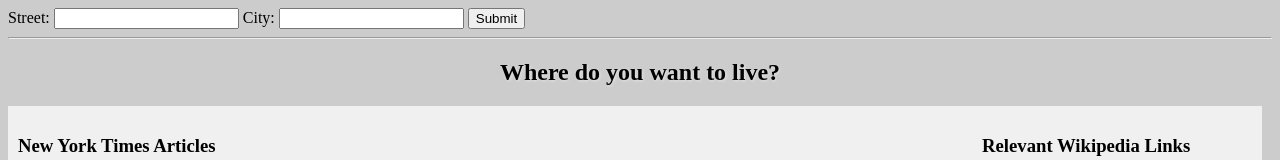
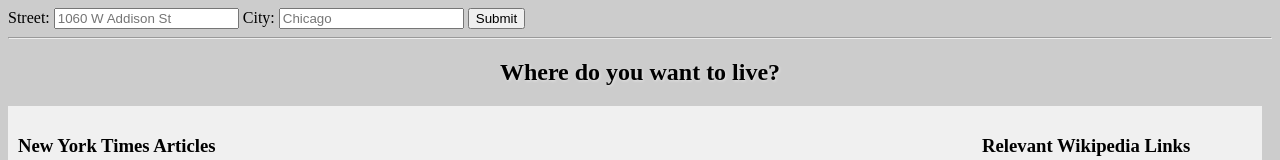
Before and after one commit to SamuraiRanderson/SamuraiRanderson.github.io, a website: page Move-Planner-App/index.html in a window 1280 px wide. Shown: the top 160 px of the page. Drawn offline with Linux system fonts and the light colour scheme.

Commit message:
feat: Add placeholders for MPA

```diff
--- a/Move-Planner-App/index.html
+++ b/Move-Planner-App/index.html
@@ -8,8 +8,8 @@
 <body>
 
     <form id="form-container" class="form-container">
-        <label for="street">Street: </label><input type="text" id="street" value="">
-        <label for="city">City: </label><input type="text" id="city" value="">
+        <label for="street">Street: </label><input type="text" placeholder="1060 W Addison St" id="street" value="">
+        <label for="city">City: </label><input type="text" placeholder="Chicago" id="city" value="">
         <button id="submit-btn">Submit</button>
     </form>
 
```
